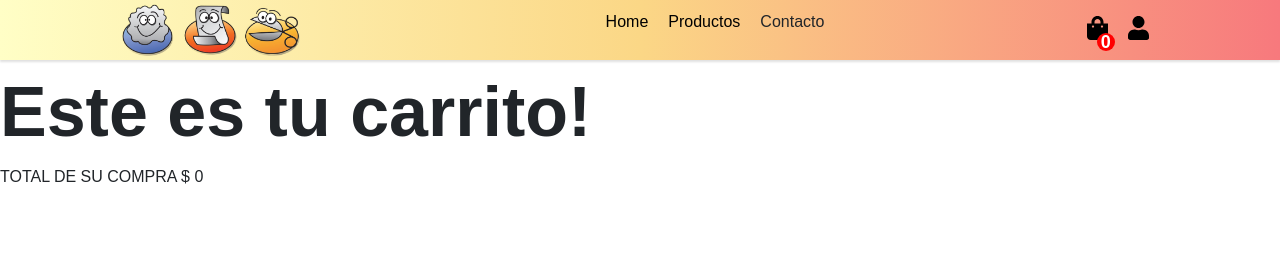
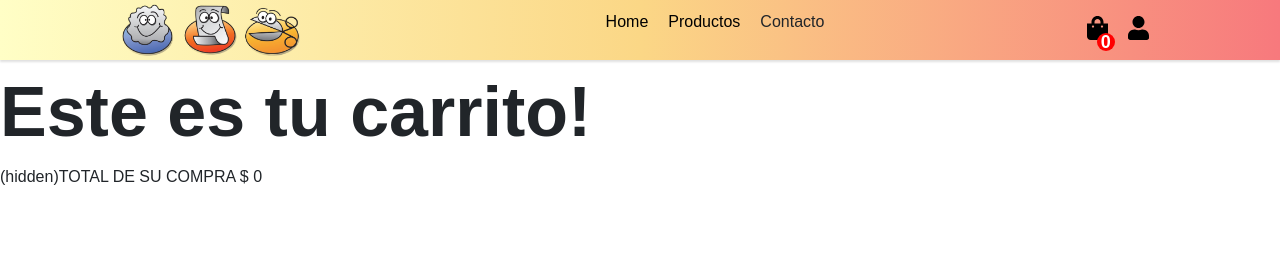
Before and after one commit to ChristiaCorrado/piedrapapeltijera-ecommerce, a React (Create React App) app: page /cart in a window 1280 px wide. Shown: the top 255 px of the page. Built offline with nearby package versions, Linux system fonts and the light colour scheme.

Commit message:
Carrusel

```diff
--- a/src/components/Cart/Cart.jsx
+++ b/src/components/Cart/Cart.jsx
@@ -36,7 +36,7 @@ const Cart = ( ) =>{
                     )
                     }
 
-                    {totalDeCompra !== 0 ? <div>TOTAL DE SU COMPRA $ {totalDeCompra}</div> : <div Style={'display:hidden'}> (hidden)TOTAL DE SU COMPRA $ {totalDeCompra}</div>}
+                    {totalDeCompra === 0 ? <div>TOTAL DE SU COMPRA $ {totalDeCompra}</div> : <div Style={'display:hidden'}> (hidden)TOTAL DE SU COMPRA $ {totalDeCompra}</div>}
            </div>
 
         </>
```
